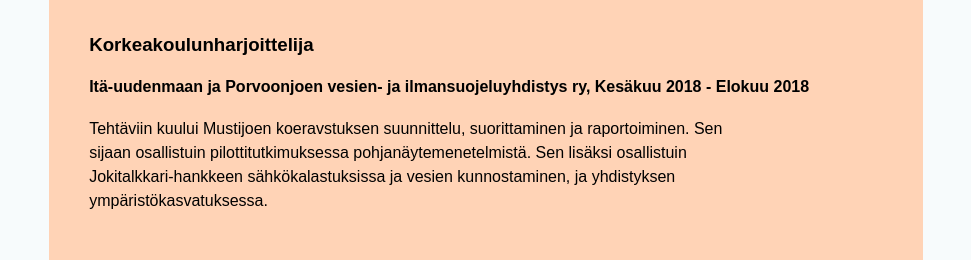
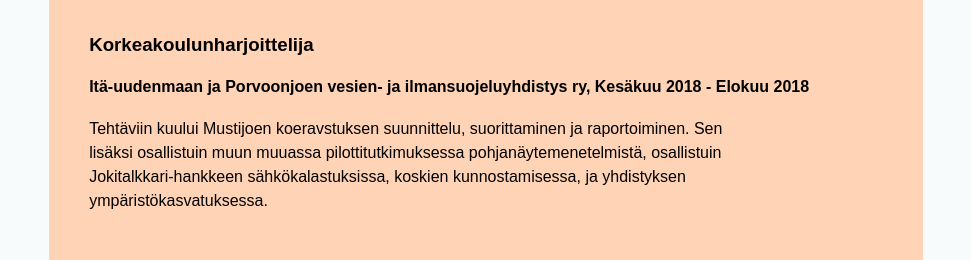
Before and after one commit to gandalfzvn/CV_LF, a plain HTML site: page index_FI.html in a window 1280 px wide. Shown: the part 1391-1651 px from the top of the page, without its empty margins (154-1125 px from the left). Drawn offline with Linux system fonts and the light colour scheme.

Commit message:
Update index_FI.html

```diff
--- a/index_FI.html
+++ b/index_FI.html
@@ -110,9 +110,9 @@
       <h4>Itä-uudenmaan ja Porvoonjoen vesien- ja ilmansuojeluyhdistys ry, Kesäkuu 2018 - Elokuu 2018</h4>
 
       <p class="work-description">Tehtäviin kuului Mustijoen koeravstuksen suunnittelu,
-        suorittaminen ja raportoiminen. Sen sijaan osallistuin pilottitutkimuksessa
-        pohjanäytemenetelmistä. Sen lisäksi osallistuin Jokitalkkari-hankkeen
-        sähkökalastuksissa ja vesien kunnostaminen, ja yhdistyksen ympäristökasvatuksessa.</p>
+        suorittaminen ja raportoiminen. Sen lisäksi osallistuin muun muuassa pilottitutkimuksessa
+        pohjanäytemenetelmistä, osallistuin Jokitalkkari-hankkeen
+        sähkökalastuksissa, koskien kunnostamisessa, ja yhdistyksen ympäristökasvatuksessa.</p>
 
       <div class="other-workexperience">
         <img class="pinetree-img" src="Images/pine.png" alt="Image of pinetrees">
```
